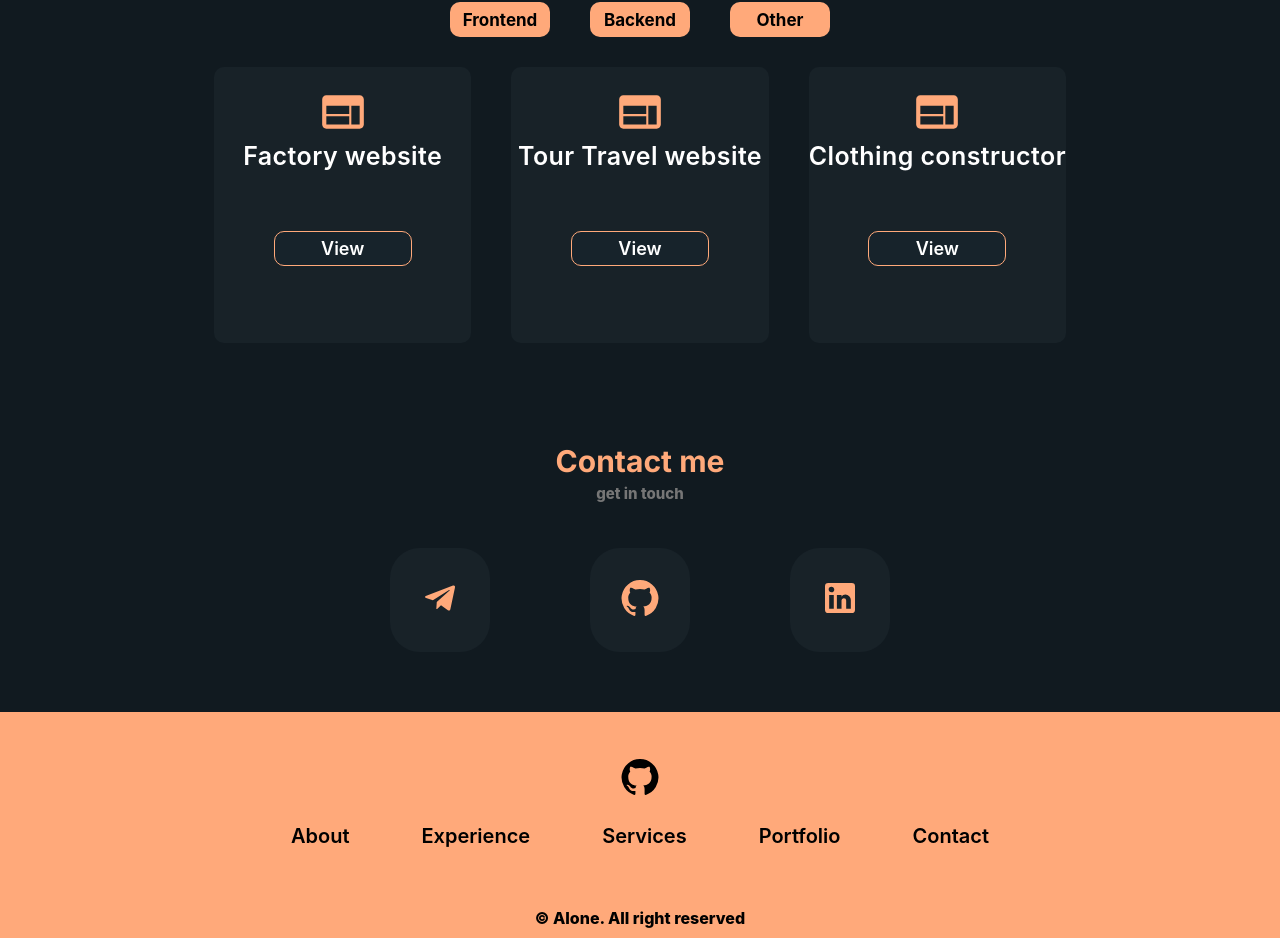
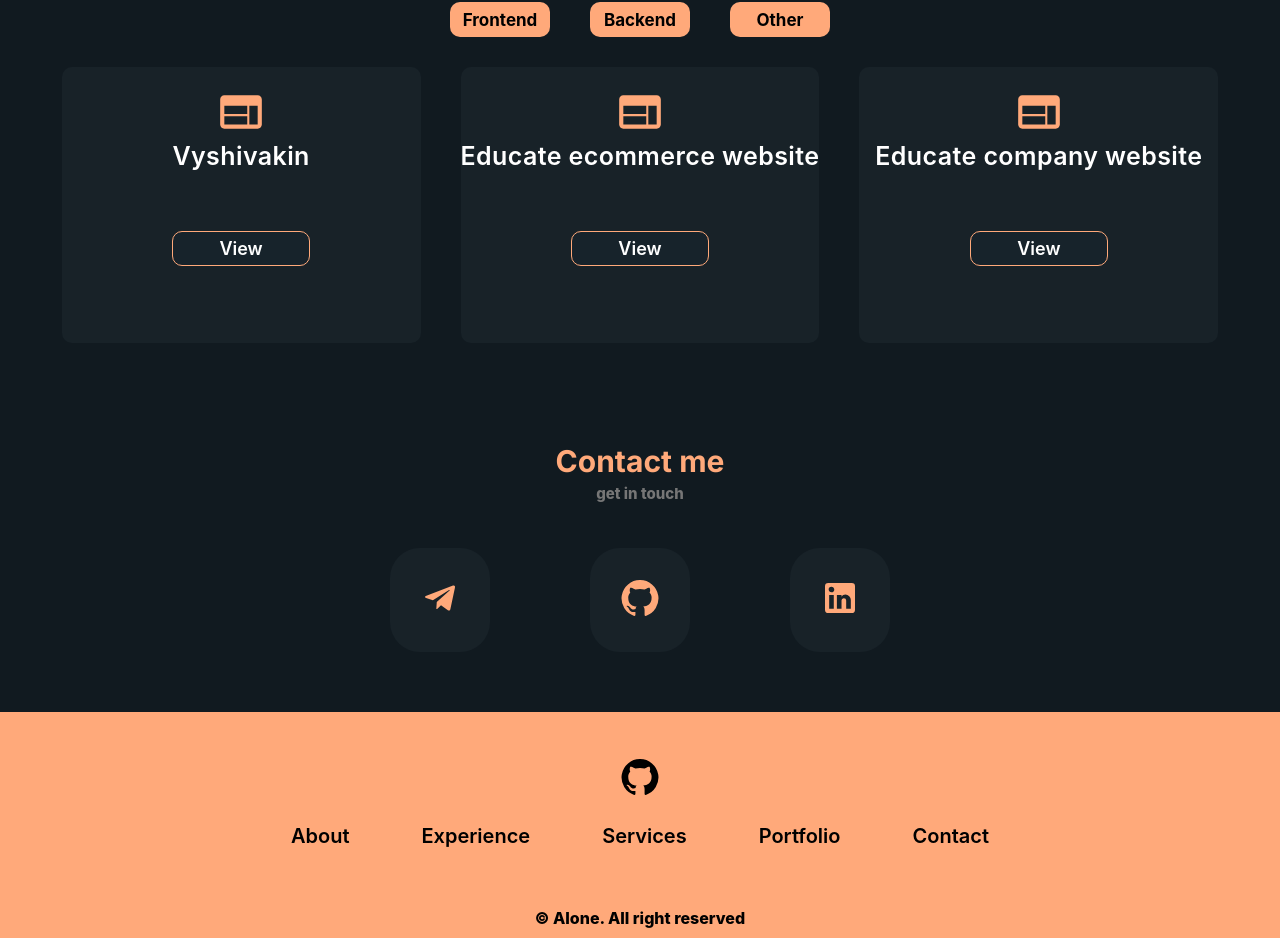
Before and after one commit to samuraii-company/AlonePersonalWebsite, a React (Create React App) app: page / in a window 1280 px wide. Shown: the part 2249-3187 px from the top of the page. Built offline with nearby package versions, Linux system fonts and the light colour scheme.

Commit message:
feat; change frontend works

```diff
--- a/src/components/RecentWorks.jsx
+++ b/src/components/RecentWorks.jsx
@@ -50,8 +50,8 @@ function RecentWorks() {
           <i>
             <WebIcon sx={{ fontSize: 50, color: "#FFA97A" }} />
           </i>
-          <h1>Factory website</h1>
-          <a href="http://185.43.4.205">
+          <h1>Vyshivakin</h1>
+          <a href="https://vyshivkamsk.ru">
             <button>View</button>
           </a>
         </div>
@@ -59,8 +59,8 @@ function RecentWorks() {
           <i>
             <WebIcon sx={{ fontSize: 50, color: "#FFA97A" }} />
           </i>
-          <h1>Tour Travel website</h1>
-          <a href="https://bear-angle.ru/">
+          <h1>Educate ecommerce website</h1>
+          <a href="https://educate-t.ru">
             <button>View</button>
           </a>
         </div>
@@ -68,8 +68,8 @@ function RecentWorks() {
           <i>
             <WebIcon sx={{ fontSize: 50, color: "#FFA97A" }} />
           </i>
-          <h1>Clothing constructor</h1>
-          <a href="https://outerkit.shop">
+          <h1>Educate company website</h1>
+          <a href="https://secure-t.ru">
             <button>View</button>
           </a>
         </div>
```
